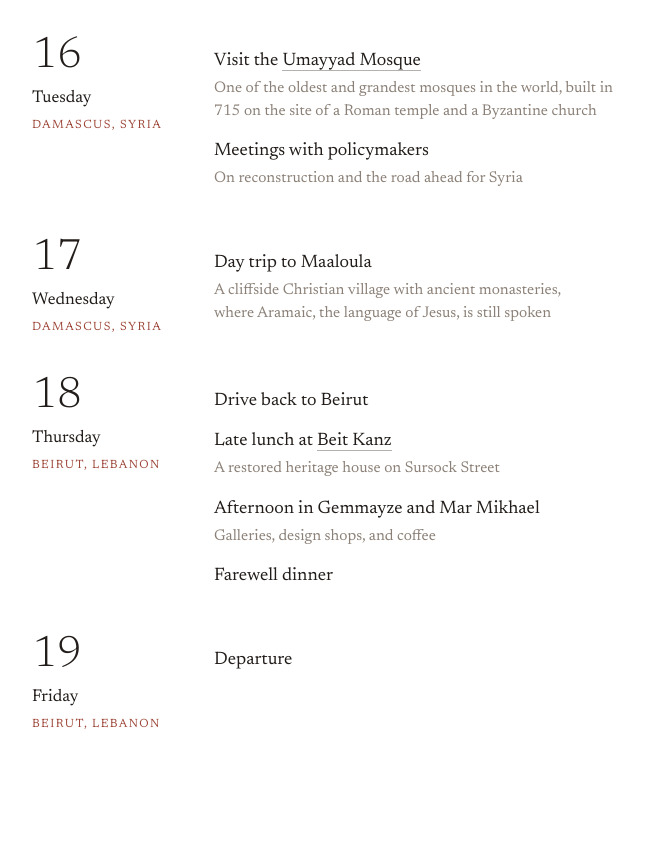
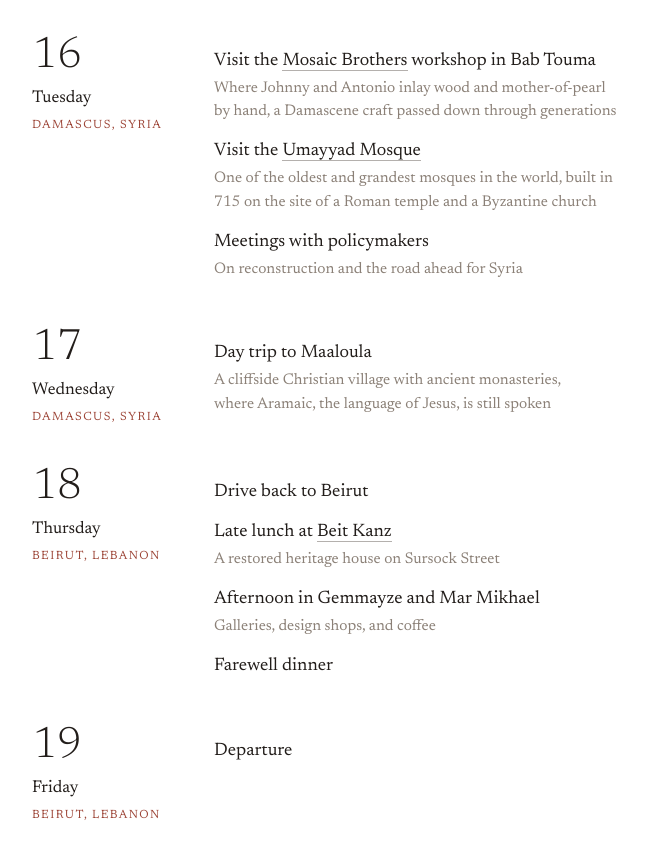
Before and after one commit to RoseSamarFarah/syriatrek, a plain HTML site: page docs/index.html in a window 1280 px wide. Shown: the part 4749-5594 px from the top of the page, without its empty margins (198-845 px from the left). Drawn offline with Linux system fonts and the light colour scheme.

Commit message:
Mosaic Brothers workshop on Tuesday
Co-Authored-By: Claude Opus 5.5 <noreply@anthropic.com>
Claude-Session: https://claude.ai/code/session_0151Dmyw8m2x8Sbo9iQ5qWj4

```diff
--- a/docs/index.html
+++ b/docs/index.html
@@ -231,7 +231,7 @@ footer{text-align:center;padding:40px 24px 56px;font-style:italic;color:var(--mu
     <li class="day fade"><div class="when"><b>13</b><span>Saturday</span><em>Beirut, Lebanon</em></div><ul><li><div class="it-row"><span>Arrival</span></div></li><li class="has"><div class="it-row"><span>Drinks on the <a href="http://www.albergobeirut.com/" target="_blank" rel="noopener">Albergo</a> rooftop</span></div><div class="detail" id="d13-1"><div class="inner">A 1930s mansion with a rooftop garden over the city</div></div></li><li class="has"><div class="it-row"><span>Dinner at <a href="https://www.lizabeirut.com/" target="_blank" rel="noopener">Liza</a></span></div><div class="detail" id="d13-2"><div class="inner">Modern Lebanese cooking in a 19th-century palace</div></div></li></ul></li>
     <li class="day fade"><div class="when"><b>14</b><span>Sunday</span><em>Damascus, Syria</em></div><ul><li><div class="it-row"><span>Drive to Damascus</span></div></li><li><div class="it-row"><span>Lunch and a first walk through the Old City</span></div></li><li class="has"><div class="it-row"><span>Dinner at the home of Lina Attar Ajami</span></div><div class="detail" id="d14-2"><div class="inner">Syrian art collector and patron Lina Attar Ajami hosts us at her home, recently featured in Architectural Digest, and speaks to us about Syria's art scene<a class="mini" href="https://www.architecturaldigest.in/story/inside-a-beautifully-restored-19th-century-damascus-home/" target="_blank" rel="noopener"><img loading="lazy" decoding="async" src="img/salon.jpg" alt=""><span><small>Architectural Digest</small>Inside a beautifully restored 19th-century Damascus home</span></a></div></div></li></ul></li>
     <li class="day fade"><div class="when"><b>15</b><span>Monday</span><em>Damascus, Syria</em></div><ul><li><div class="it-row"><span>Breakfast in the hotel courtyard</span></div></li><li class="has"><div class="it-row"><span>Al-Hamidiyeh Souq and <a href="https://en.wikipedia.org/wiki/Khan_As%27ad_Pasha" target="_blank" rel="noopener">Khan As'ad Pasha</a></span></div><div class="detail" id="d15-1"><div class="inner">The great market and an 18th-century inn</div></div></li><li class="has"><div class="it-row"><span>Visit to a leading Syrian startup</span></div><div class="detail" id="d15-2"><div class="inner">Time with the founders at their headquarters</div></div></li><li><div class="it-row"><span>Dinner in the Old City</span></div></li></ul></li>
-    <li class="day fade"><div class="when"><b>16</b><span>Tuesday</span><em>Damascus, Syria</em></div><ul><li class="has"><div class="it-row"><span>Visit the <a href="https://en.wikipedia.org/wiki/Umayyad_Mosque" target="_blank" rel="noopener">Umayyad Mosque</a></span></div><div class="detail" id="d16-m"><div class="inner">One of the oldest and grandest mosques in the world, built in 715 on the site of a Roman temple and a Byzantine church</div></div></li><li class="has"><div class="it-row"><span>Meetings with policymakers</span></div><div class="detail" id="d16-0"><div class="inner">On reconstruction and the road ahead for Syria</div></div></li></ul></li>
+    <li class="day fade"><div class="when"><b>16</b><span>Tuesday</span><em>Damascus, Syria</em></div><ul><li class="has"><div class="it-row"><span>Visit the <a href="https://www.instagram.com/jonisulamen3/" target="_blank" rel="noopener">Mosaic Brothers</a> workshop in Bab Touma</span></div><div class="detail" id="d16-w"><div class="inner">Where Johnny and Antonio inlay wood and mother-of-pearl by hand, a Damascene craft passed down through generations</div></div></li><li class="has"><div class="it-row"><span>Visit the <a href="https://en.wikipedia.org/wiki/Umayyad_Mosque" target="_blank" rel="noopener">Umayyad Mosque</a></span></div><div class="detail" id="d16-m"><div class="inner">One of the oldest and grandest mosques in the world, built in 715 on the site of a Roman temple and a Byzantine church</div></div></li><li class="has"><div class="it-row"><span>Meetings with policymakers</span></div><div class="detail" id="d16-0"><div class="inner">On reconstruction and the road ahead for Syria</div></div></li></ul></li>
     <li class="day fade"><div class="when"><b>17</b><span>Wednesday</span><em>Damascus, Syria</em></div><ul><li class="has"><div class="it-row"><span>Day trip to Maaloula</span></div><div class="detail" id="d17-0"><div class="inner">A cliffside Christian village with ancient monasteries, where Aramaic, the language of Jesus, is still spoken</div></div></li></ul></li>
     <li class="day fade"><div class="when"><b>18</b><span>Thursday</span><em>Beirut, Lebanon</em></div><ul><li><div class="it-row"><span>Drive back to Beirut</span></div></li><li class="has"><div class="it-row"><span>Late lunch at <a href="https://kanz.com.lb/" target="_blank" rel="noopener">Beit Kanz</a></span></div><div class="detail" id="d18-1"><div class="inner">A restored heritage house on Sursock Street</div></div></li><li class="has"><div class="it-row"><span>Afternoon in Gemmayze and Mar Mikhael</span></div><div class="detail" id="d18-2"><div class="inner">Galleries, design shops, and coffee</div></div></li><li><div class="it-row"><span>Farewell dinner</span></div></li></ul></li>
     <li class="day fade"><div class="when"><b>19</b><span>Friday</span><em>Beirut, Lebanon</em></div><ul><li><div class="it-row"><span>Departure</span></div></li></ul></li>
```
